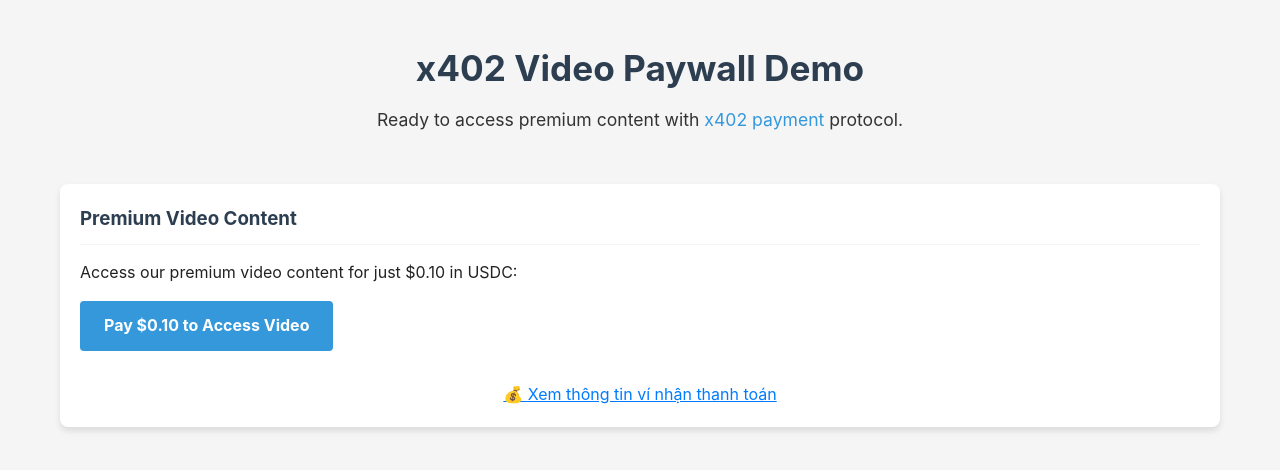
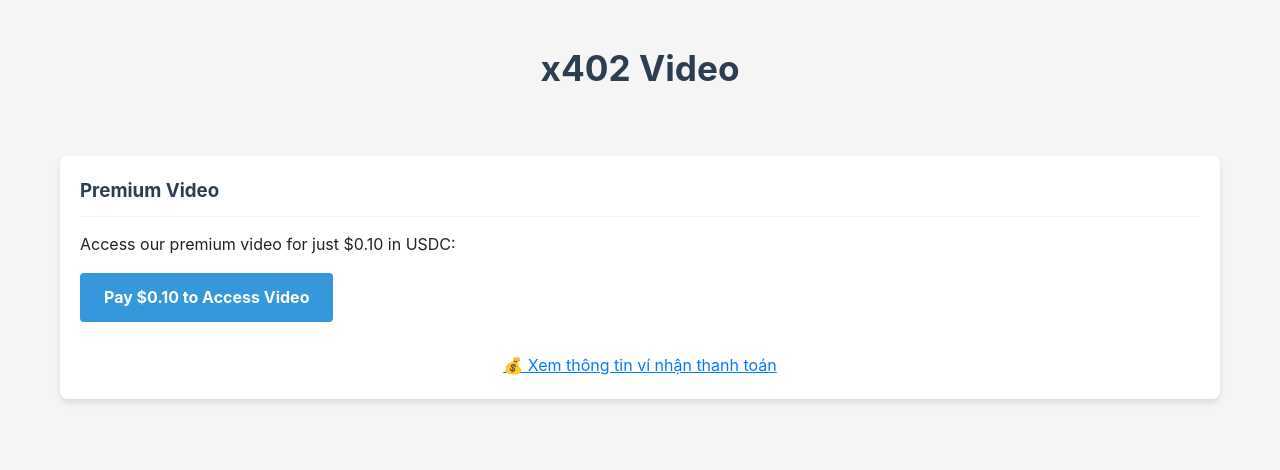
Before and after one commit to anngv02/coinbase-x402, a website: page public/index.html in a window 1280 px wide. Drawn offline with Linux system fonts and the light colour scheme.

Commit message:
change index

```diff
--- a/public/index.html
+++ b/public/index.html
@@ -8,13 +8,12 @@
 </head>
 <body>
   <header>
-    <h1>x402 Video Paywall Demo</h1>
-    <p>Ready to access premium content with <a href="https://www.x402.org/" target="_blank">x402 payment</a> protocol.</p>
+    <h1>x402 Video</h1>
   </header>
 
   <div class="card">
-    <h3>Premium Video Content</h3>
-    <p>Access our premium video content for just $0.10 in USDC:</p>
+    <h3>Premium Video </h3>
+    <p>Access our premium video for just $0.10 in USDC:</p>
     <a href="/authenticate" class="cta-button">Pay $0.10 to Access Video</a>
     <p style="margin-top: 1rem; text-align: center;">
       <a href="/payment-info" style="color: #007bff; text-decoration: underline;">💰 Xem thông tin ví nhận thanh toán</a>
```
